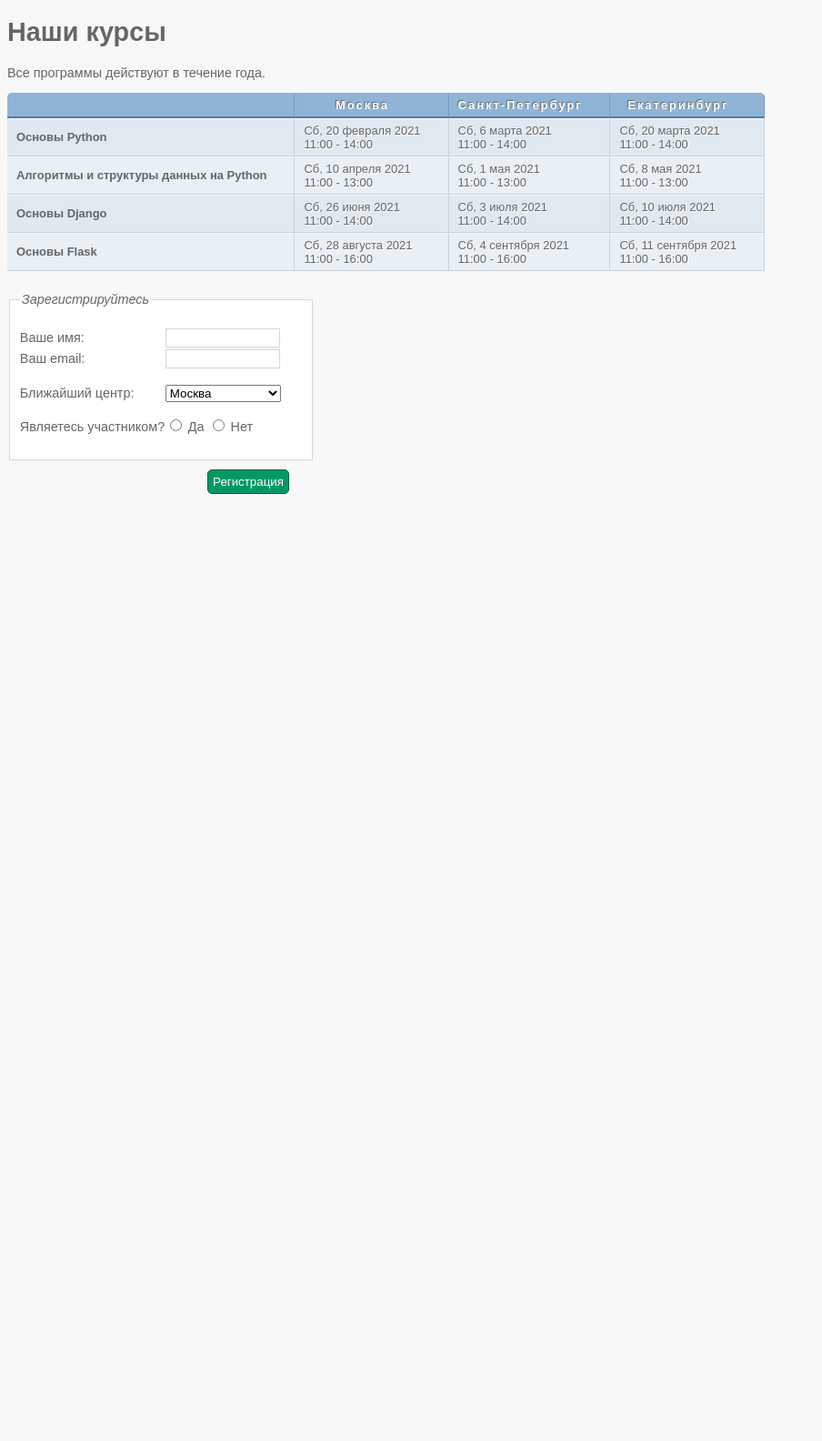
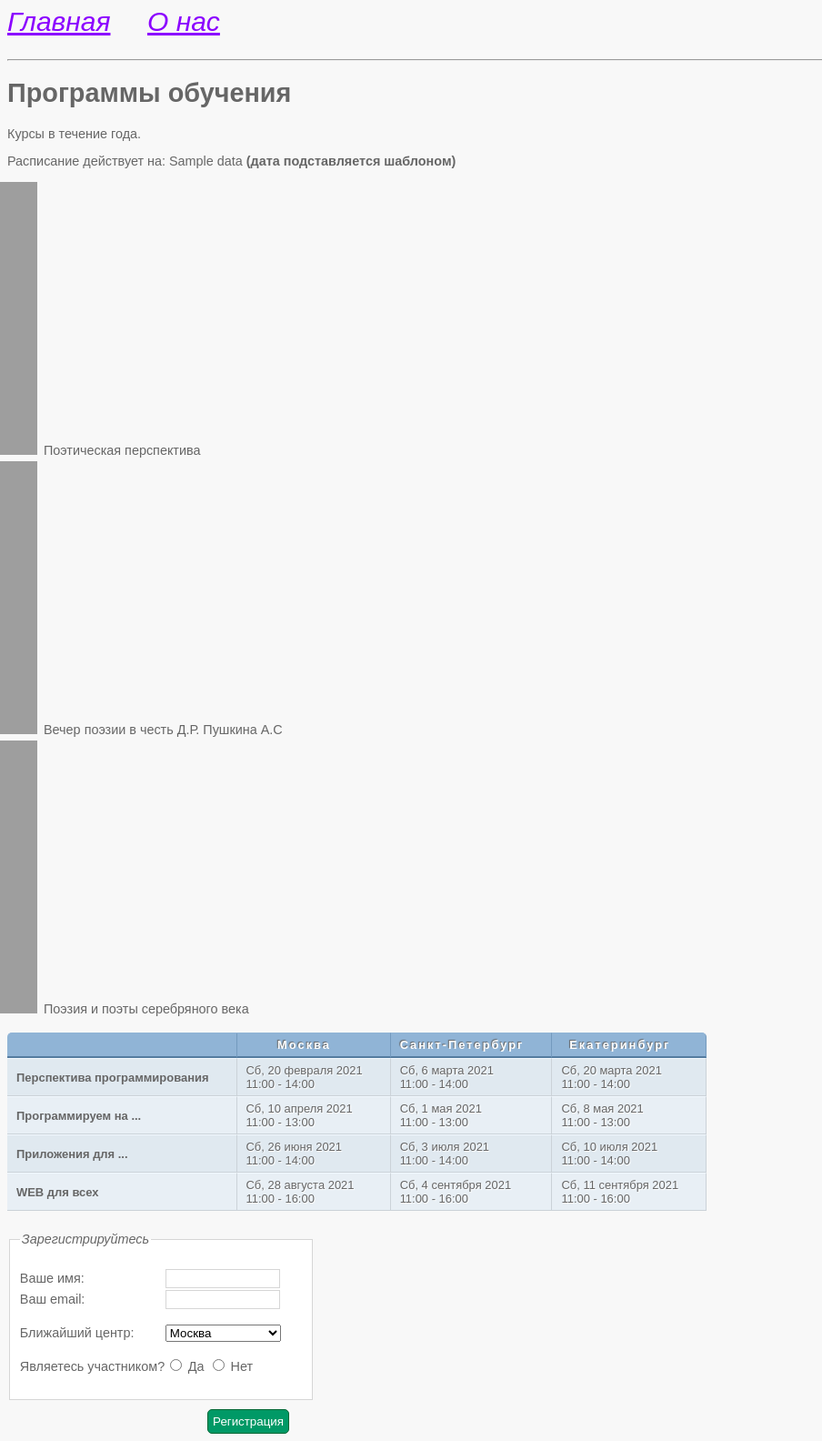
Before and after one commit to kodo4/my_framework, a Python web app: template templates/index.html in a window 1280 px wide. Shown: the whole page at 91% size, without its empty margins (0-904 px from the left). Before the commit the page ends 543 px from the top, so only its background shows below. Run offline with Jinja, Linux system fonts and the light colour scheme; the template is opened without the code that fills it: most values are stand-ins (such as "Sample title", 1, 10 or a date in 2020).

Commit message:
add template

```diff
--- /dev/null
+++ b/templates/base.html
@@ -0,0 +1,12 @@
+<!DOCTYPE html>
+<html lang="en">
+<head>
+    <meta charset="UTF-8">
+    <title>{% block title %}{% endblock %}</title>
+    {% block style %}{% endblock %}
+</head>
+<body>
+    {% block menu %}    {% endblock %}
+    {% block body %}    {% endblock %}
+</body>
+</html>
--- /dev/null
+++ b/templates/inc-index-body.html
@@ -0,0 +1,61 @@
+<div class="content">
+    <h1>Программы обучения</h1>
+    <p>Курсы в течение года.</p>
+    <p>Расписание действует на: {{data}} <b>(дата подставляется шаблоном)</b></p>
+    <ul>
+        <li>Поэтическая перспектива</li>
+        <li>Вечер поэзии в честь Д.Р. Пушкина А.С</li>
+        <li>Поэзия и поэты серебряного века</li>
+    </ul>
+    <table>
+        <tr class="head">
+            <th></th>
+            <th>Москва</th>
+            <th>Санкт-Петербург</th>
+            <th>Екатеринбург</th>
+        </tr>
+        <tr>
+            <th>Перспектива программирования</th>
+            <td>Сб, 20 февраля 2021<br />11:00 - 14:00</td>
+            <td>Сб, 6 марта 2021<br />11:00 - 14:00</td>
+            <td>Сб, 20 марта 2021<br />11:00 - 14:00</td>
+        </tr>
+        <tr class="even">
+            <th>Программируем на ...</th>
+            <td>Сб, 10 апреля 2021<br />11:00 - 13:00</td>
+            <td>Сб, 1 мая 2021<br />11:00 - 13:00</td>
+            <td>Сб, 8 мая 2021<br />11:00 - 13:00</td>
+        </tr>
+        <tr>
+            <th>Приложения для ...</th>
+            <td>Сб, 26 июня 2021<br />11:00 - 14:00</td>
+            <td>Сб, 3 июля 2021<br />11:00 - 14:00</td>
+            <td>Сб, 10 июля 2021<br />11:00 - 14:00</td>
+        </tr>
+        <tr class="even">
+            <th>WEB для всех</th>
+            <td>Сб, 28 августа 2021<br />11:00 - 16:00</td>
+            <td>Сб, 4 сентября 2021<br />11:00 - 16:00</td>
+            <td>Сб, 11 сентября 2021<br />11:00 - 16:00</td>
+        </tr>
+    </table>
+    <form action="" method="post">
+        <fieldset>
+            <legend>Зарегистрируйтесь</legend>
+            <p><label class="title" for="name">Ваше имя:</label>
+                 <input type="text" name="name" id="name"><br />
+                 <label class="title" for="email">Ваш email:</label>
+                 <input type="text" name="email" id="email"></p>
+            <p><label for="location" class="title">Ближайший центр:</label>
+                 <select name="location" id="location">
+                     <option value="msk">Москва</option>
+                     <option value="spb">Санкт-Петербург</option>
+                     <option value="ekb">Екатеринбург</option>
+                 </select></p>
+            <span class="title">Являетесь участником?</span>
+            <label><input type="radio" name="member" value="yes" /> Да</label>
+            <label><input type="radio" name="member" value="no" /> Нет</label></p>
+        </fieldset>
+    <div class="submit"><input type="submit" value="Регистрация" /></div>
+    </form>
+</div>
--- /dev/null
+++ b/templates/inc-menu.html
@@ -0,0 +1,5 @@
+<div class="menu">
+    <li><a href="/">Главная</a></li>
+    <li><a href="/about/">О нас</a></li>
+</div>
+<hr>
--- /dev/null
+++ b/templates/inc-style.html
@@ -0,0 +1,105 @@
+<style type="text/css">
+    body {
+        font-family: Arial, Verdana, sans-serif;
+        font-size: 90%;
+        color: #666;
+        background-color: #f8f8f8;}
+    li {
+        list-style-image: url("images/icon-plus.png");
+        line-height: 1.6em;}
+    table {
+        border-spacing: 0px;}
+    th, td {
+        padding: 5px 30px 5px 10px;
+        border-spacing: 0px;
+        font-size: 90%;
+        margin: 0px;}
+    th, td {
+        text-align: left;
+        background-color: #e0e9f0;
+        border-top: 1px solid #f1f8fe;
+        border-bottom: 1px solid #cbd2d8;
+        border-right: 1px solid #cbd2d8;}
+    tr.head th {
+        color: #fff;
+        background-color: #90b4d6;
+        border-bottom: 2px solid #547ca0;
+        border-right: 1px solid #749abe;
+        border-top: 1px solid #90b4d6;
+        text-align: center;
+        text-shadow: -1px -1px 1px #666666;
+        letter-spacing: 0.15em;}
+    td {
+        text-shadow: 1px 1px 1px #ffffff;}
+    tr.even td, tr.even th {
+        background-color: #e8eff5;}
+    tr.head th:first-child {
+        -webkit-border-top-left-radius: 5px;
+        -moz-border-radius-topleft: 5px;
+        border-top-left-radius: 5px;}
+    tr.head th:last-child {
+        -webkit-border-top-right-radius: 5px;
+        -moz-border-radius-topright: 5px;
+        border-top-right-radius: 5px;}
+    fieldset {
+        width: 310px;
+        margin-top: 20px;
+        border: 1px solid #d6d6d6;
+        background-color: #ffffff;
+        line-height: 1.6em;}
+    legend {
+        font-style: italic;
+        color: #666666;}
+    input[type="text"] {
+        width: 120px;
+        border: 1px solid #d6d6d6;
+        padding: 2px;
+        outline: none;}
+    input[type="text"]:focus,
+    input[type="text"]:hover {
+        background-color: #d0e2f0;
+        border: 1px solid #999999;}
+    input[type="submit"] {
+        border: 1px solid #006633;
+        background-color: #009966;
+        color: #ffffff;
+        border-radius: 5px;
+        padding: 5px;
+        margin-top: 10px;}
+    input[type="submit"]:hover {
+        border: 1px solid #006633;
+        background-color: #00CC33;
+        color: #ffffff;
+        cursor: pointer;}
+    .title {
+        float: left;
+        width: 160px;
+        clear: left;}
+    .submit {
+        width: 310px;
+        text-align: right;}
+    .menu {
+        /*float: right;*/
+        position: relative;
+        height: 50px;}
+    .menu li {
+        /*
+        Меню сайта:
+        а. Для всех ссылок меню задать определённый стиль (Цвет текста, размер шрифта, начертание шрифта и т.д.)
+        b. Убрать маркеры списка.
+        */
+        font-style: italic;
+        font-size: 20px;
+        list-style-type: none;
+        /* li - блочный элемент, стоятся с столбик, сделаем их все в строку */
+        display: inline-block;
+        width: 150px;}
+    .menu li a {
+        /*
+        цвет ссылок в меню
+        */
+        color: #8B00FF;
+        font-size: 30px;}
+    content{
+        position: relative;}
+</style>
--- a/templates/index.html
+++ b/templates/index.html
@@ -1,143 +1,13 @@
-<!DOCTYPE html>
-<html lang="ru">
-   <head>
-      <meta charset="UTF-8">
-      <title>Школа программирования</title>
-      <style type="text/css">
-         body {
-            font-family: Arial, Verdana, sans-serif;
-            font-size: 90%;
-            color: #666;
-            background-color: #f8f8f8;}
-         li {
-            list-style-image: url("images/icon-plus.png");
-            line-height: 1.6em;}
-         table {
-            border-spacing: 0px;}
-         th, td {
-            padding: 5px 30px 5px 10px;
-            border-spacing: 0px;
-            font-size: 90%;
-            margin: 0px;}
-         th, td {
-            text-align: left;
-            background-color: #e0e9f0;
-            border-top: 1px solid #f1f8fe;
-            border-bottom: 1px solid #cbd2d8;
-            border-right: 1px solid #cbd2d8;}
-         tr.head th {
-            color: #fff;
-            background-color: #90b4d6;
-            border-bottom: 2px solid #547ca0;
-            border-right: 1px solid #749abe;
-            border-top: 1px solid #90b4d6;
-            text-align: center;
-            text-shadow: -1px -1px 1px #666666;
-            letter-spacing: 0.15em;}
-         td {
-            text-shadow: 1px 1px 1px #ffffff;}
-         tr.even td, tr.even th {
-            background-color: #e8eff5;}
-         tr.head th:first-child {
-            -webkit-border-top-left-radius: 5px;
-            -moz-border-radius-topleft: 5px;
-            border-top-left-radius: 5px;}
-         tr.head th:last-child {
-            -webkit-border-top-right-radius: 5px;
-            -moz-border-radius-topright: 5px;
-            border-top-right-radius: 5px;}
-         fieldset {
-            width: 310px;
-            margin-top: 20px;
-            border: 1px solid #d6d6d6;
-            background-color: #ffffff;
-            line-height: 1.6em;}
-         legend {
-            font-style: italic;
-            color: #666666;}
-         input[type="text"] {
-            width: 120px;
-            border: 1px solid #d6d6d6;
-            padding: 2px;
-            outline: none;}
-         input[type="text"]:focus,
-         input[type="text"]:hover {
-            background-color: #d0e2f0;
-            border: 1px solid #999999;}
-         input[type="submit"] {
-            border: 1px solid #006633;
-            background-color: #009966;
-            color: #ffffff;
-            border-radius: 5px;
-            padding: 5px;
-            margin-top: 10px;}
-         input[type="submit"]:hover {
-            border: 1px solid #006633;
-            background-color: #00CC33;
-            color: #ffffff;
-            cursor: pointer;}
-         .title {
-            float: left;
-            width: 160px;
-            clear: left;}
-         .submit {
-            width: 310px;
-            text-align: right;}
-      </style>
-   </head>
-   <body>
-      <h1>Наши курсы</h1>
-      <p>Все программы действуют в течение года.</p>
-      <table>
-         <tr class="head">
-            <th></th>
-            <th>Москва</th>
-            <th>Санкт-Петербург</th>
-            <th>Екатеринбург</th>
-         </tr>
-         <tr>
-            <th>Основы Python</th>
-            <td>Сб, 20 февраля 2021<br />11:00 - 14:00</td>
-            <td>Сб, 6 марта 2021<br />11:00 - 14:00</td>
-            <td>Сб, 20 марта 2021<br />11:00 - 14:00</td>
-         </tr>
-         <tr class="even">
-            <th>Алгоритмы и структуры данных на Python</th>
-            <td>Сб, 10 апреля 2021<br />11:00 - 13:00</td>
-            <td>Сб, 1 мая 2021<br />11:00 - 13:00</td>
-            <td>Сб, 8 мая 2021<br />11:00 - 13:00</td>
-         </tr>
-         <tr>
-            <th>Основы Django</th>
-            <td>Сб, 26 июня 2021<br />11:00 - 14:00</td>
-            <td>Сб, 3 июля 2021<br />11:00 - 14:00</td>
-            <td>Сб, 10 июля 2021<br />11:00 - 14:00</td>
-         </tr>
-         <tr class="even">
-            <th>Основы Flask</th>
-            <td>Сб, 28 августа 2021<br />11:00 - 16:00</td>
-            <td>Сб, 4 сентября 2021<br />11:00 - 16:00</td>
-            <td>Сб, 11 сентября 2021<br />11:00 - 16:00</td>
-         </tr>
-      </table>
-      <form action="" method="post">
-         <fieldset>
-            <legend>Зарегистрируйтесь</legend>
-            <p><label class="title" for="name">Ваше имя:</label>
-                <input type="text" name="name" id="name"><br />
-                <label class="title" for="email">Ваш email:</label>
-                <input type="text" name="email" id="email"></p>
-            <p><label for="location" class="title">Ближайший центр:</label>
-                <select name="location" id="location">
-                   <option value="ny">Москва</option>
-                   <option value="il">Санкт-Петербург</option>
-                   <option value="ca">Екатеринбург</option>
-                </select></p>
-            <span class="title">Являетесь участником?</span>
-            <label><input type="radio" name="member" value="yes" /> Да</label>
-            <label><input type="radio" name="member" value="no" /> Нет</label></p>
-         </fieldset>
-       <div class="submit"><input type="submit" value="Регистрация" /></div>
-      </form>
-   </body>
-</html>
+{% extends "base.html" %}
+{% block title %}
+   Обучение программированию
+{% endblock %}
+{% block style %}
+   {% include "inc-style.html" %}
+{% endblock %}
+{% block menu %}
+   {% include "inc-menu.html" %}
+{% endblock %}
+{% block body %}
+   {% include "inc-index-body.html" %}
+{% endblock %}
--- a/views.py
+++ b/views.py
@@ -8,4 +8,4 @@ class Index:
 
 class About:
     def __call__(self, request):
-        return '200 OK', 'about'
+        return '200 OK', render('about.html')
```
Also changed, not shown: framework/templator.py (+5 -8 lines), templates/about.html (+13 -10 lines).
